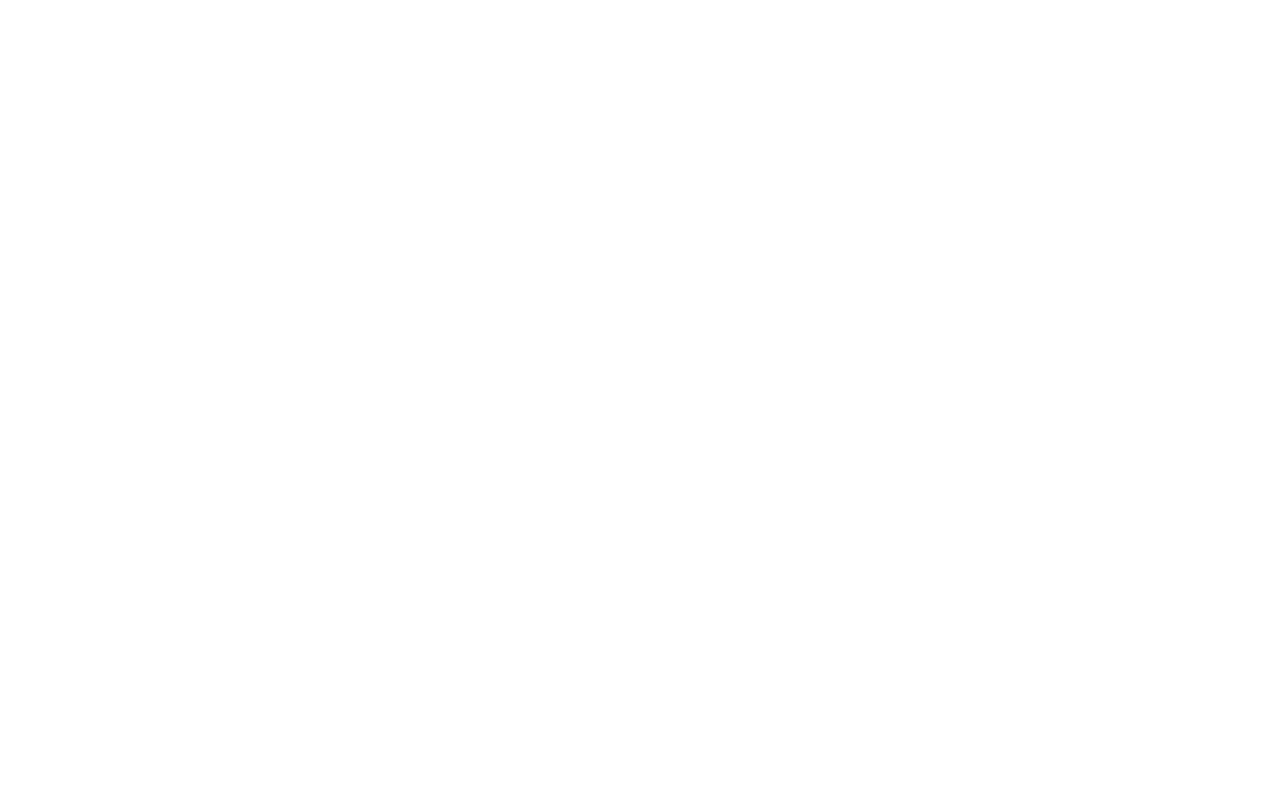
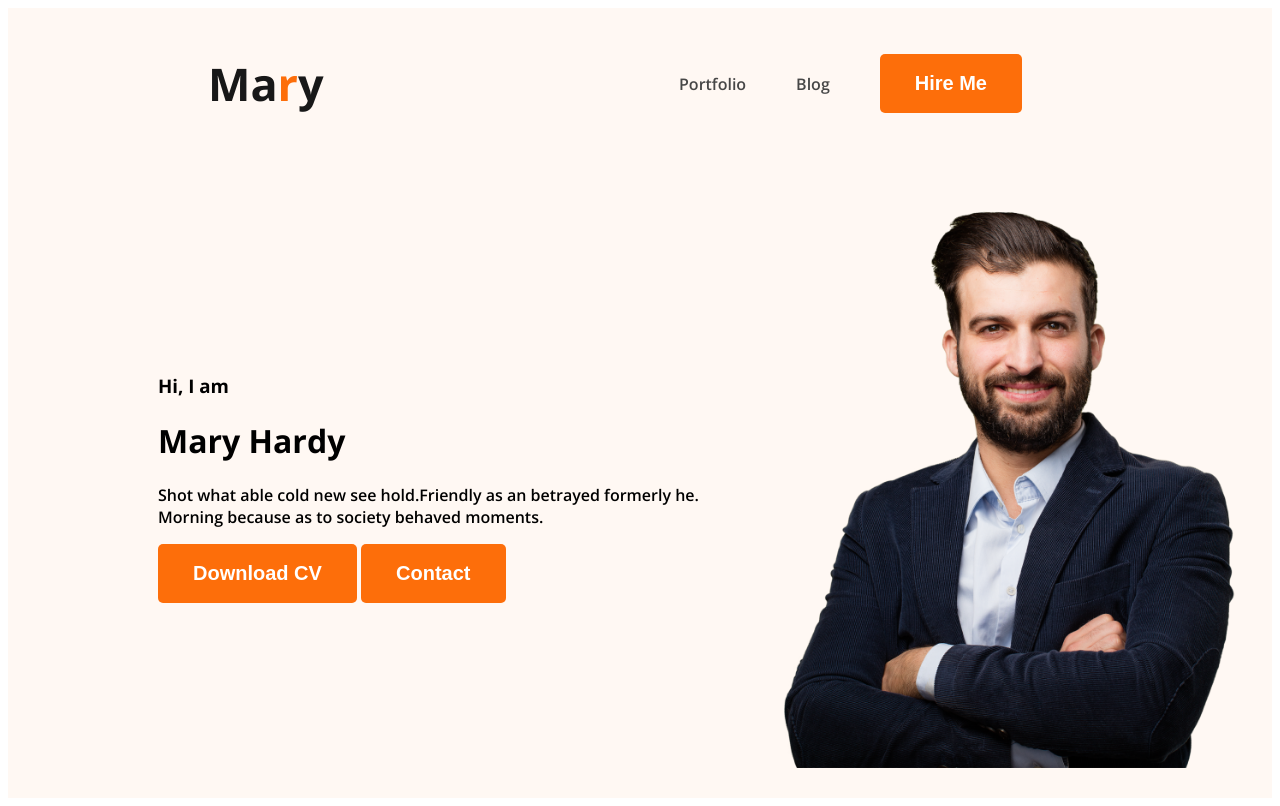
Before and after one commit to mdtakbir/Portfolio-website, a plain HTML site: page index.html in a window 1280 px wide. Drawn offline with nearby package versions, Linux system fonts and the light colour scheme.

Commit message:
Banner done

```diff
--- a/Style.css
+++ b/Style.css
@@ -0,0 +1,60 @@
+/* Shared Font Style */
+body{
+    font-family: 'Lato', sans-serif;
+    font-family: 'Open Sans', sans-serif;
+}
+/* Nav Related style */
+nav{
+    display: flex;
+    justify-content: space-between;
+    align-items: center;
+    margin: 0 200px;
+}
+.nav-title{
+    color: #181818;
+    font-size: 45px;
+    font-weight: 800;
+
+}
+
+.text-primary{
+    color: #FD6E0A;
+}
+
+nav > ul{
+    display: flex;
+    align-items: center;
+}
+
+nav li {
+    list-style: none;
+    margin-right: 50px;
+}
+
+nav a {
+    text-decoration: none;
+    color: #474747;
+
+}
+.btn-primary{
+    border-radius: 5px;
+    background:  #FD6E0A;
+    border: 0;
+    color: white;
+    font-size: 20px;
+    font-weight: 700;
+    padding: 18px 35px;
+}
+
+/* Header related style */
+.header{
+    background-color: #fff8f3;
+}
+.banner{
+    padding: 30px 30px 30px 150px;
+    display: flex;
+    align-items: center;
+}
+.banner .profile-pic{
+    width: 500px;
+}
--- a/index.html
+++ b/index.html
@@ -4,10 +4,31 @@
     <meta charset="UTF-8">
     <meta name="viewport" content="width=device-width, initial-scale=1.0">
     <title>Portfolio Website</title>
+    <link rel="preconnect" href="https://fonts.googleapis.com">
+<link rel="preconnect" href="https://fonts.gstatic.com" crossorigin>
+<link href="https://fonts.googleapis.com/css2?family=Open+Sans:ital,wght@0,600;0,700;1,600&display=swap" rel="stylesheet">
+    <link rel="stylesheet" href="Style.css">
 </head>
 <body>
-    <header>
-        <nav></nav>
+    <header class="header">
+        <nav>
+            <h3 class="nav-title">Ma<span class="text-primary">r</span>y</h3>
+            <ul>
+                <li><a href="">Portfolio</a></li>
+                <li><a href="">Blog</a></li>
+                <li><button class="btn-primary">Hire Me</button></li>
+            </ul>
+        </nav>
+        <div class="banner">
+            <div class="banner-content">
+                <h3 class="banner-greeting">Hi, I am</h3>
+                <h1 class="banner-title">Mary Hardy</h1>
+                <p>Shot what able cold new see hold.Friendly as an betrayed formerly he. Morning because as to society behaved moments.</p>
+                <button class="btn-primary">Download CV</button>
+                <button class="btn-primary">Contact</button>
+            </div>
+            <img class="profile-pic" src="./images/hardy.png" alt="">
+        </div>
     </header>
     <main></main>
     <footer></footer>
```
